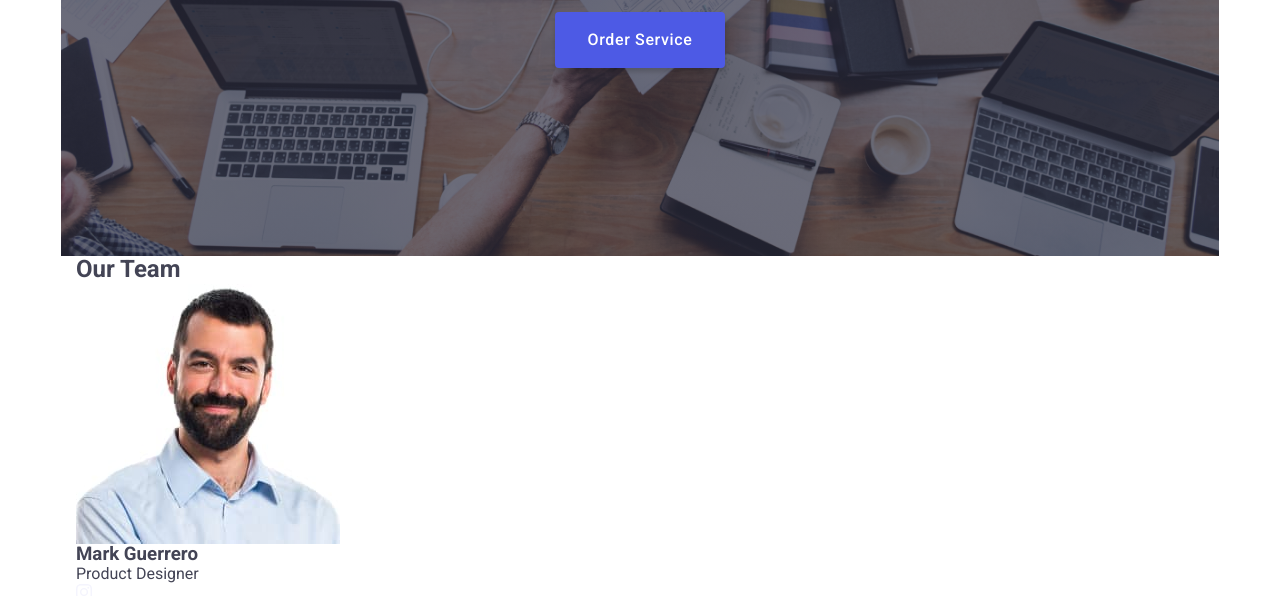
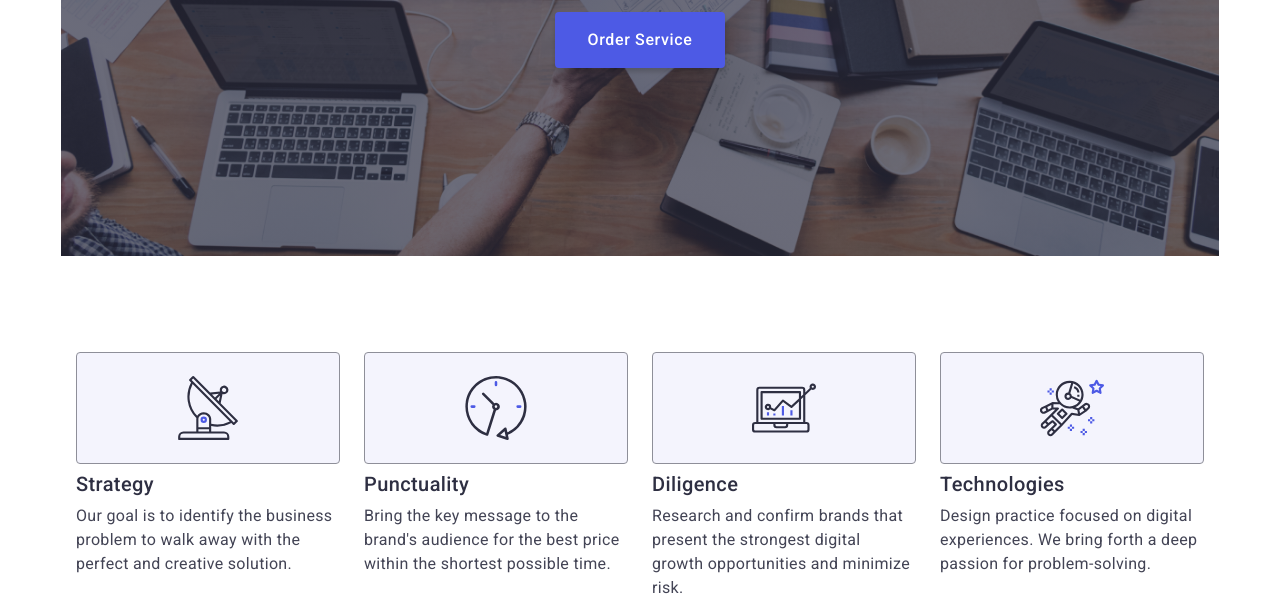
Before and after one commit to Tetiana-Chetverykova/goit-markup-hw-06, a plain HTML site: page index.html in a window 1280 px wide. Shown: the part 361-957 px from the top of the page. Drawn offline with nearby package versions, Linux system fonts and the light colour scheme.

Commit message:
add-Studio Skills

```diff
--- a/css/desctop-styles.css
+++ b/css/desctop-styles.css
@@ -213,6 +213,7 @@ button {
   letter-spacing: 0.02em;
   color: #434455;
 }
+
 .team {
   background-color: #f4f4fd;
 }
--- a/css/styles.css
+++ b/css/styles.css
@@ -39,36 +39,6 @@ img {
   clip: rect(0 0 0 0);
   overflow: hidden;
 }
-
-/* .main-title-text {
-  font-size: 36px;
-  line-height: 1.11;
-  letter-spacing: 0.02em;
-  text-align: center;
-  text-transform: capitalize;
-  text-align: center;
-  color: #fff;
-  margin-bottom: 72px;
-  max-width: 216px;
-  display: block;
-  margin-left: auto;
-  margin-right: auto;
-}
-
-@media only screen and (min-width: 768px) {
-  .main-title-text {
-    font-size: 56px;
-    line-height: 1.07;
-    letter-spacing: 0.02em;
-    margin-bottom: 36px;
-    max-width: 496px;
-  }
-}
-@media only screen and (min-width: 1158px) {
-  .main-title-text {
-    margin-bottom: 48px;
-  }
-} */
 
 .container {
   max-width: 320px;
@@ -237,7 +207,7 @@ img {
       url("../images/hero-mob@2x.jpg");
   }
 }
-/* Tablet */
+
 .main-title-text {
   font-size: 36px;
   line-height: 1.12;
@@ -300,6 +270,7 @@ img {
     max-width: 496px;
   }
 }
+
 @media only screen and (min-width: 1158px) {
   .back-color {
     max-width: 1158px;
@@ -310,7 +281,7 @@ img {
       url("../images/hero-desktop.jpg");
     padding: 188px 0;
   }
-}
+
   @media screen and (min-resolution: 192dpi) {
     .back-color {
       background-image: linear-gradient(
@@ -318,6 +289,74 @@ img {
           rgba(46, 47, 66, 0.7)
         ),
         url("../images/hero-desktop2x.jpg");
+    }
+  }
+}
+/* ==============Studio Skills================ */
+.studio-skills-icon {
+  display: none;
+}
+
+.studio-skills {
+  margin-top: 96px;
+  display: flex;
+  flex-wrap: wrap;
+  gap: 72px;
+}
+
+.studio-rules {
+  font-weight: 700;
+  font-size: 36px;
+  line-height: 1.11;
+  letter-spacing: 0.02em;
+  color: #2e2f42;
+  text-align: center;
+  margin-bottom: 8px;
+}
+.studio-rules-desctiption {
+  font-size: 16px;
+  line-height: 1.5;
+  letter-spacing: 0.02em;
+  color: #434455;
+}
+
+@media only screen and (min-width: 768px) {
+  .studio-skills {
+    gap: 24px;
+  }
+  .studio-skills-item {
+    width: calc((100% - 24px) / 2);
+  }
+  .studio-rules {
+    text-align: left;
+  }
+}
+
+@media only screen and (min-width: 1158px) {
+  .studio-skills {
+    display: flex;
+    gap: 24px;
+    flex-wrap: nowrap;
+  }
+  .studio-skills-item {
+    width: calc((100% - 72px) / 4);
+  }
+  .studio-skills-icon {
+    display: flex;
+    fill: none;
+    border: 1px solid #8e8f99;
+    border-radius: 4px;
+    width: 264px;
+    height: 112px;
+    align-items: center;
+    justify-content: center;
+    background: #f4f4fd;
+    margin-bottom: 8px;
+  }
+  .studio-rules {
+    font-weight: 500;
+    font-size: 20px;
+    line-height: 1.2;
   }
 }
 
--- a/index.html
+++ b/index.html
@@ -62,7 +62,7 @@
           <button type="button" class="main-title-button">Order Service</button>
         </div>
       </section>
-      <!-- <section class="section">
+      <section class="section">
         <div class="container">
           <h2 class="visually-hidden">Skills</h2>
           <ul class="studio-skills">
@@ -116,7 +116,7 @@
             </li>
           </ul>
         </div>
-      </section> -->
+      </section>
       <section class="team section">
         <div class="container">
           <h2 class="team-title">Our Team</h2>
@@ -445,7 +445,7 @@
                   media="(max-width:767px)">
 
 
-                 <img
+<img
                   src="./images/our_portfolio/taxi_service.jpg"
                   alt="Taxi Service"
                   width="360"
@@ -481,7 +481,7 @@
                   ./images/our_portfolio/portfolio-5-mob@2x.jpg 2x"
                   media="(max-width:767px)">
 
-                 <img
+<img
                   src="./images/our_portfolio/screen_llustrations.jpg"
                   alt="Screen Illustrations"
                   width="360"
```
Also changed, not shown: images/hero-tablet.jpg (added), images/hero-tablet2x.jpg (deleted), images/hero-tablet@2x.jpg. Lines whose indentation alone changed are shown as unchanged.
